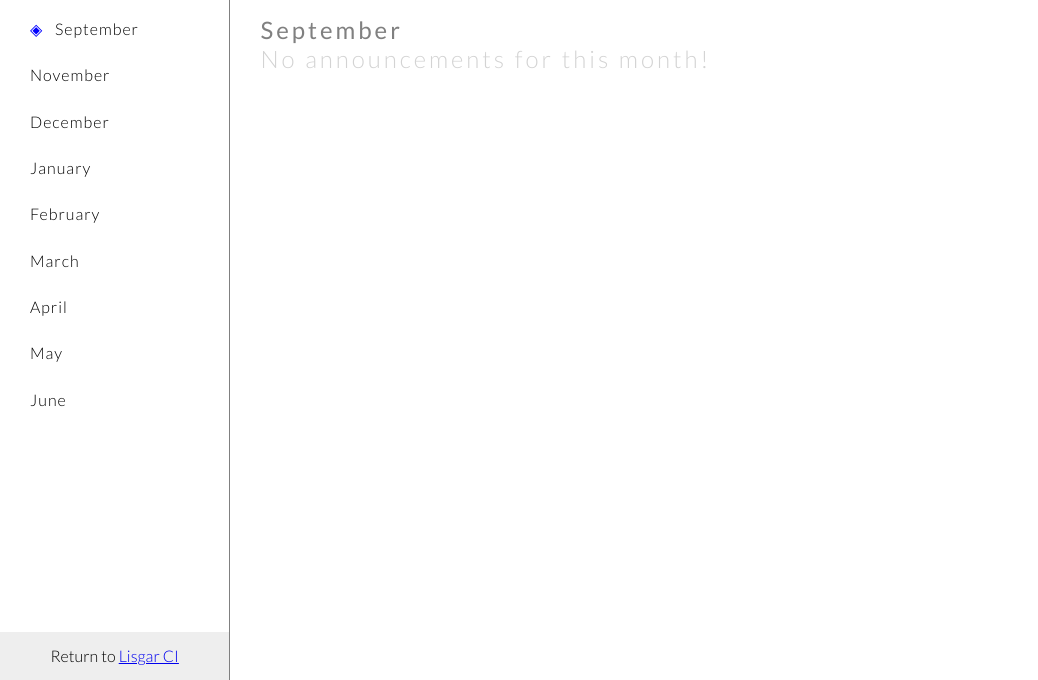
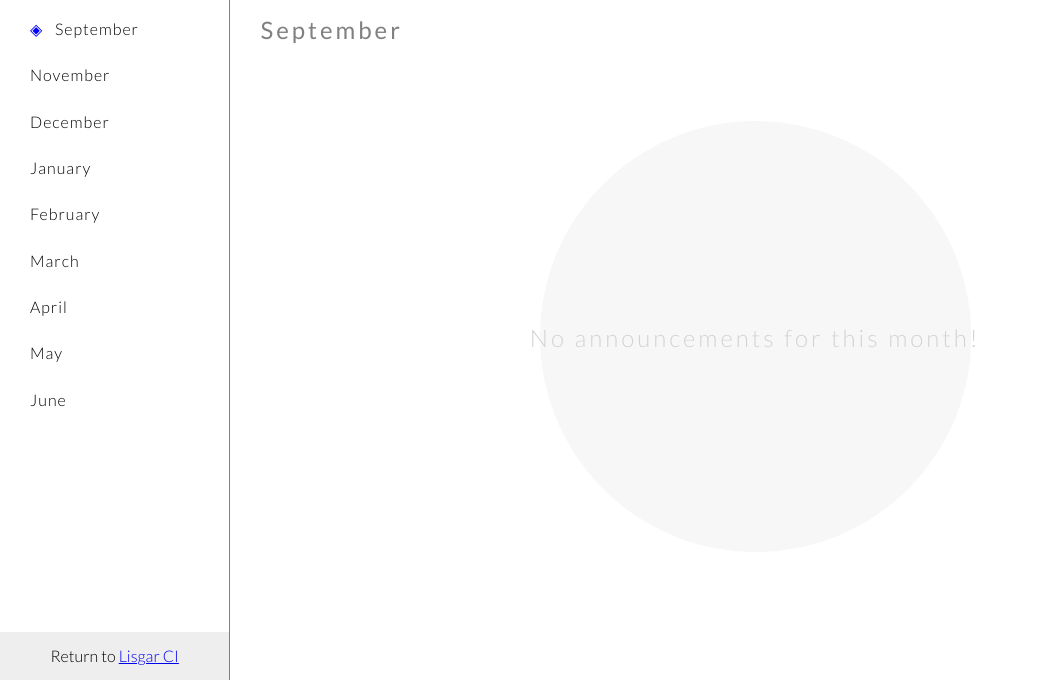
Before and after one commit to Lisgar1819-4U-1/isu-jennylei, a PHP site: page /myphp.php in a window 1280 px wide. Shown: the part 120-800 px from the top of the page, without its empty margins (0-1038 px from the left). Run offline with PHP 8.4, Linux system fonts and the light colour scheme.

Commit message:
Update style.css

```diff
--- a/style.css
+++ b/style.css
@@ -122,16 +122,22 @@ li.selected:before {
 	box-sizing: border-box;
 	position: relative;
 	height: 85%;
+	width: 82%;
 	float: right;
-	width: 82%;
 }
 
-/*
 .no-content {
-	height: 100%;
+	height: 90%;
 	width: 100%;
-	position: absolute;
+	text-align: center;
+	position: relative;
 	background-image: url("circle.svg");
 	background-repeat: no-repeat;
+	background-position: center
 }
-*/
+
+.no-content>h2 {
+	position: relative;
+	top: 50%;
+	transform: translateY(-50%);
+}
```
